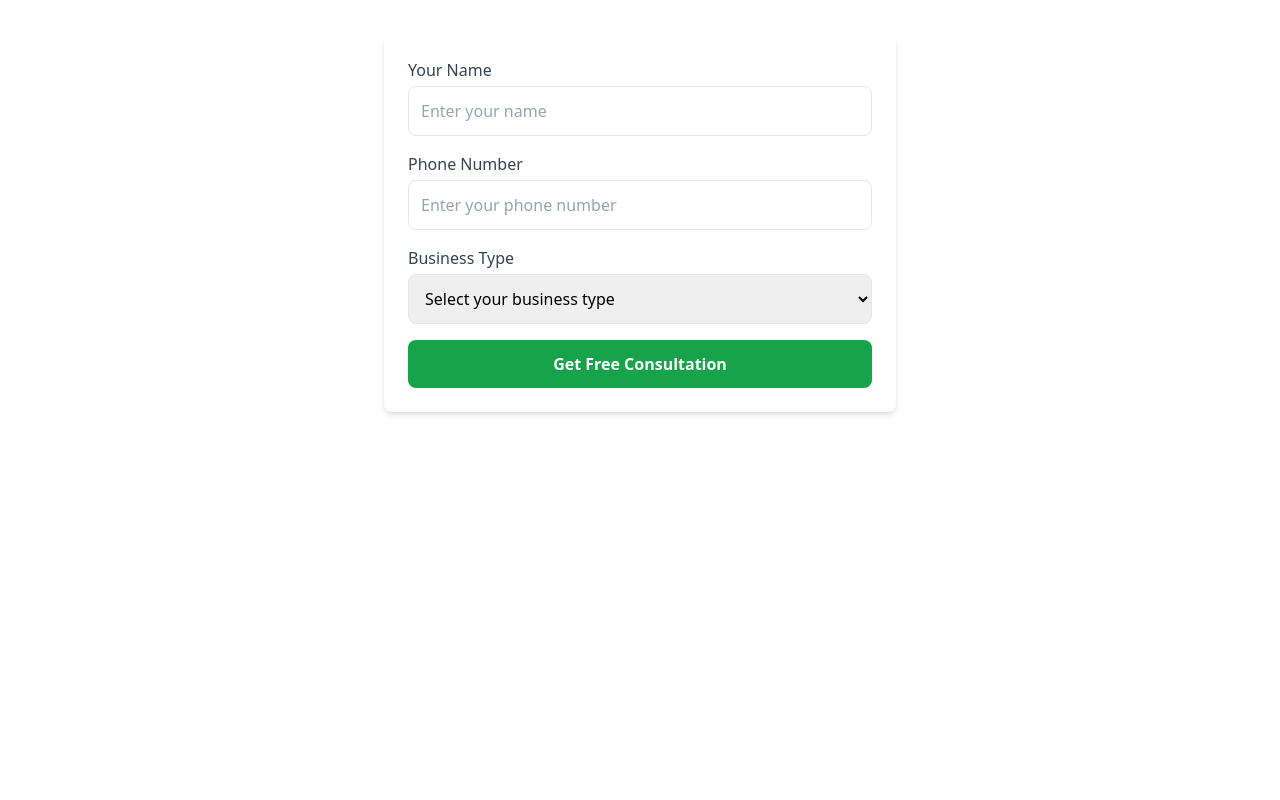
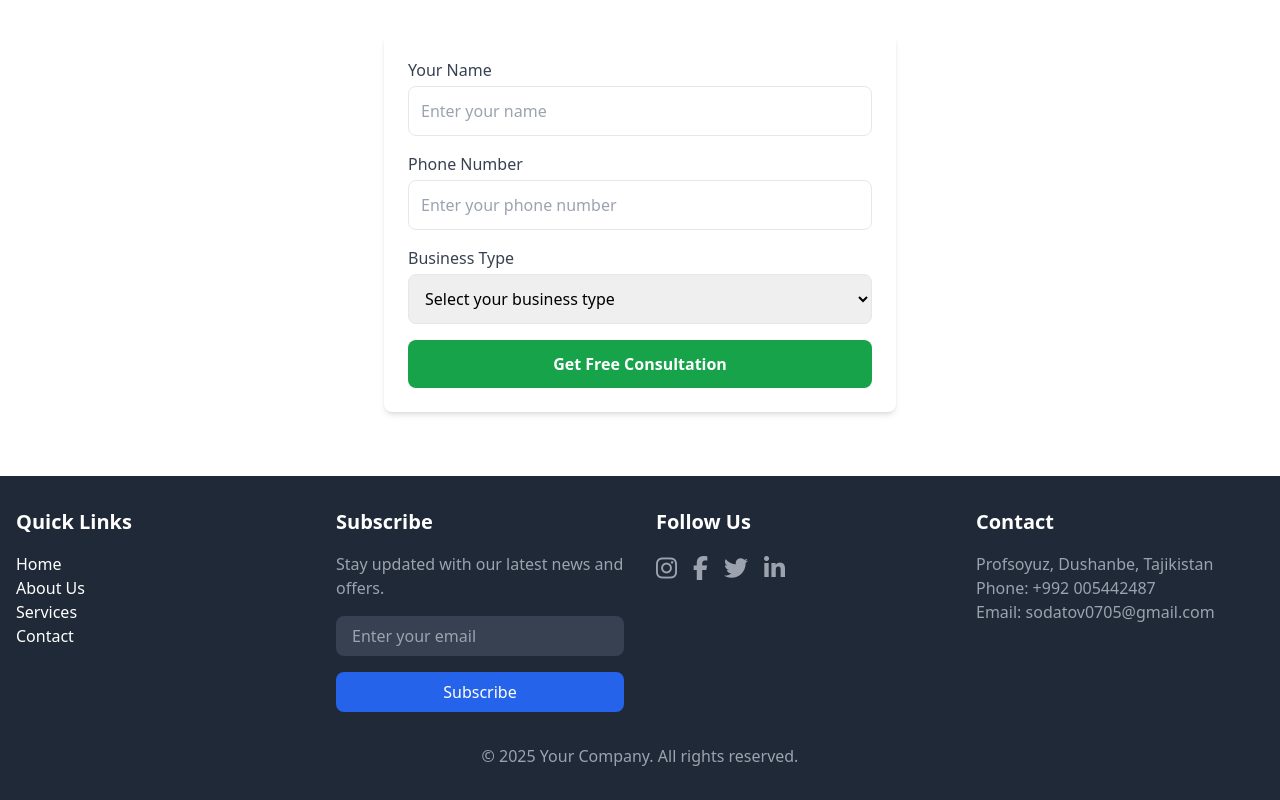
Before and after one commit to ParvizSodatov/myProject, a website: page src/last.html in a window 1280 px wide. Shown: the part 1840-2640 px from the top of the page. Before the commit the page ends 2316 px from the top, so only its background shows below. Drawn offline with Linux system fonts and the light colour scheme.

Commit message:
add footer

```diff
--- a/src/last.html
+++ b/src/last.html
@@ -121,7 +121,72 @@
         </form>
       </section>
 
+      <footer class="bg-gray-800 text-white py-8">
+        <div class="container mx-auto px-4">
+          <div class="grid grid-cols-1 md:grid-cols-3 lg:grid-cols-4 gap-8">
 
+            <div>
+              <h3 class="text-xl font-semibold mb-4">Quick Links</h3>
+              <ul>
+                <li><a href="#" class="hover:text-gray-400">Home</a></li>
+                <li><a href="#" class="hover:text-gray-400">About Us</a></li>
+                <li><a href="#" class="hover:text-gray-400">Services</a></li>
+                <li><a href="#" class="hover:text-gray-400">Contact</a></li>
+              </ul>
+            </div>
+
+
+            <div>
+              <h3 class="text-xl font-semibold mb-4">Subscribe</h3>
+              <p class="text-gray-400 mb-4">Stay updated with our latest news and offers.</p>
+              <form action="#" method="POST">
+                <input
+                  type="email"
+                  class="w-full px-4 py-2 mb-4 bg-gray-700 text-white rounded-lg focus:outline-none focus:ring-2 focus:ring-blue-500"
+                  placeholder="Enter your email"
+                />
+                <button
+                  type="submit"
+                  class="w-full py-2 bg-blue-600 rounded-lg hover:bg-blue-700 focus:outline-none focus:ring-2 focus:ring-blue-500"
+                >
+                  Subscribe
+                </button>
+              </form>
+            </div>
+
+
+            <div>
+              <h3 class="text-xl font-semibold mb-4">Follow Us</h3>
+              <div class="flex space-x-4">
+                <a href="https://www.instagram.com/_parviz_pm" target="_blank" class="text-gray-400 hover:text-white">
+                  <i class="fab fa-instagram text-2xl"></i>
+                </a>
+                <a href="#" class="text-gray-400 hover:text-white">
+                  <i class="fab fa-facebook-f text-2xl"></i>
+                </a>
+                <a href="#" class="text-gray-400 hover:text-white">
+                  <i class="fab fa-twitter text-2xl"></i>
+                </a>
+                <a href="#" class="text-gray-400 hover:text-white">
+                  <i class="fab fa-linkedin-in text-2xl"></i>
+                </a>
+              </div>
+            </div>
+
+
+            <div>
+              <h3 class="text-xl font-semibold mb-4">Contact</h3>
+              <p class="text-gray-400">Profsoyuz, Dushanbe, Tajikistan</p>
+              <p class="text-gray-400">Phone: +992 005442487</p>
+              <p class="text-gray-400">Email: sodatov0705@gmail.com</p>
+            </div>
+          </div>
+        </div>
+
+        <div class="text-center mt-8 text-gray-400">
+          <p>&copy; 2025 Your Company. All rights reserved.</p>
+        </div>
+      </footer>
 
 
 </body>
```
